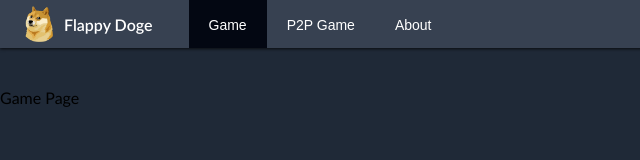
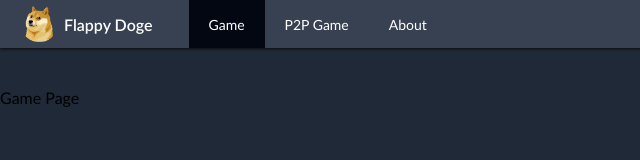
Before and after one commit to aansmirnov/flappy-doge, a website built with Vite: page index.html in a window 1280 px wide. Shown: the full height of the page, 0-640 px from the left. Built offline with nearby package versions, Linux system fonts and the light colour scheme.

Commit message:
fix: load fonts

```diff
--- a/index.css
+++ b/index.css
@@ -28,27 +28,30 @@ a {
 /** FONTS */
 @font-face {
   font-family: 'Lato';
-  src: url('../../assets/fonts/Lato-Bold.woff2') format('woff2');
+  src: url('/fonts/Lato-Bold.woff2') format('woff2');
   font-weight: 700;
   font-style: normal;
 }
 
 @font-face {
   font-family: 'Lato';
-  src: url('../../assets/fonts/Lato-Semibold.woff2') format('woff2');
+  src: url('/fonts/Lato-Semibold.woff2') format('woff2');
   font-weight: 600;
   font-style: normal;
 }
 
 @font-face {
   font-family: 'Lato';
-  src: url('../../assets/fonts/Lato-Regular.woff2') format('woff2');
+  src: url('/fonts/Lato-Regular.woff2') format('woff2');
   font-weight: 400;
   font-style: normal;
 }
 
+body * {
+  font-family: 'Lato', sans-serif;
+}
+
 body {
-  font-family: 'Lato', sans-serif;
   background: #1f2937;
 }
 
```
Also changed, not shown: public/fonts/Lato-Bold.woff2 (renamed from assets/fonts/Lato-Bold.woff2), public/fonts/Lato-Regular.woff2 (renamed from assets/fonts/Lato-Regular.woff2), public/fonts/Lato-Semibold.woff2 (renamed from assets/fonts/Lato-Semibold.woff2).
